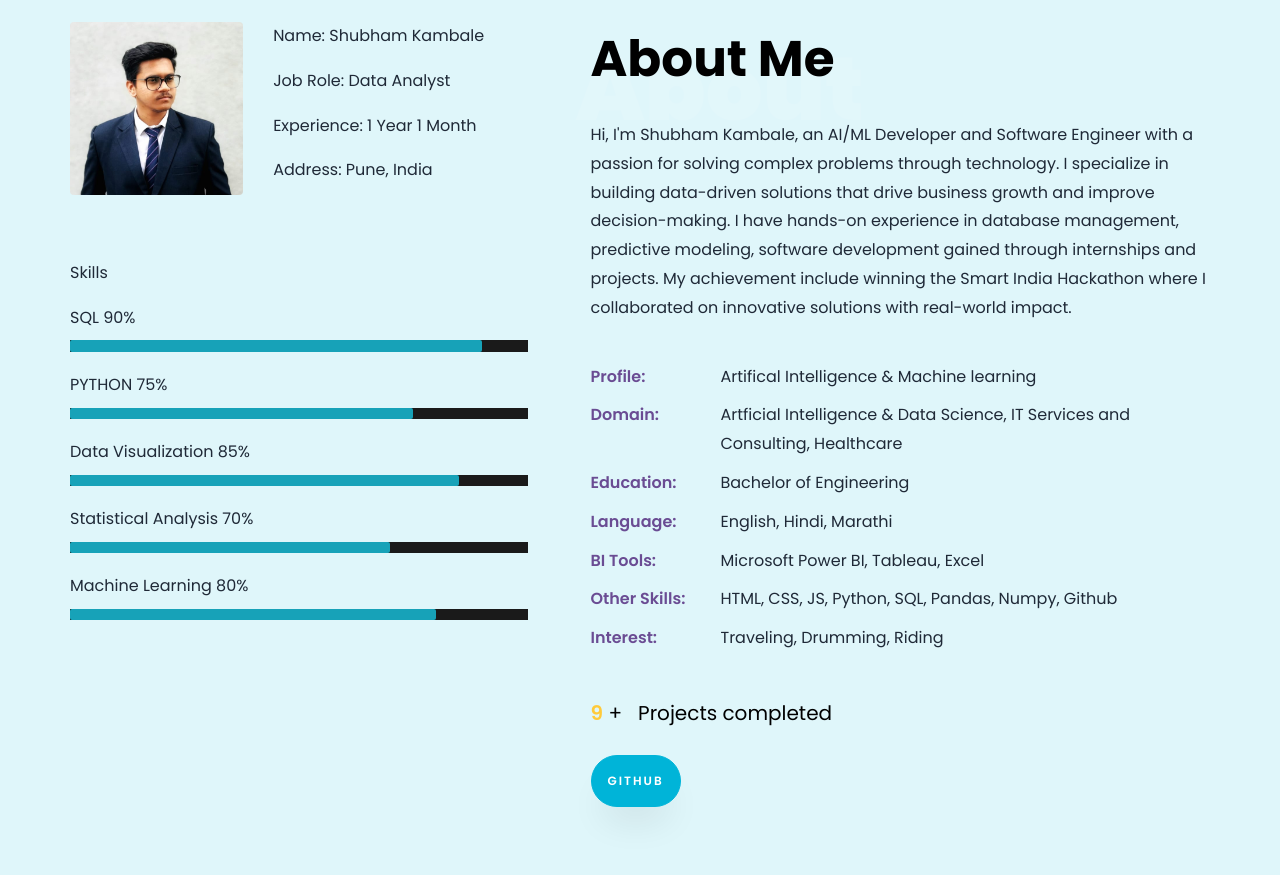
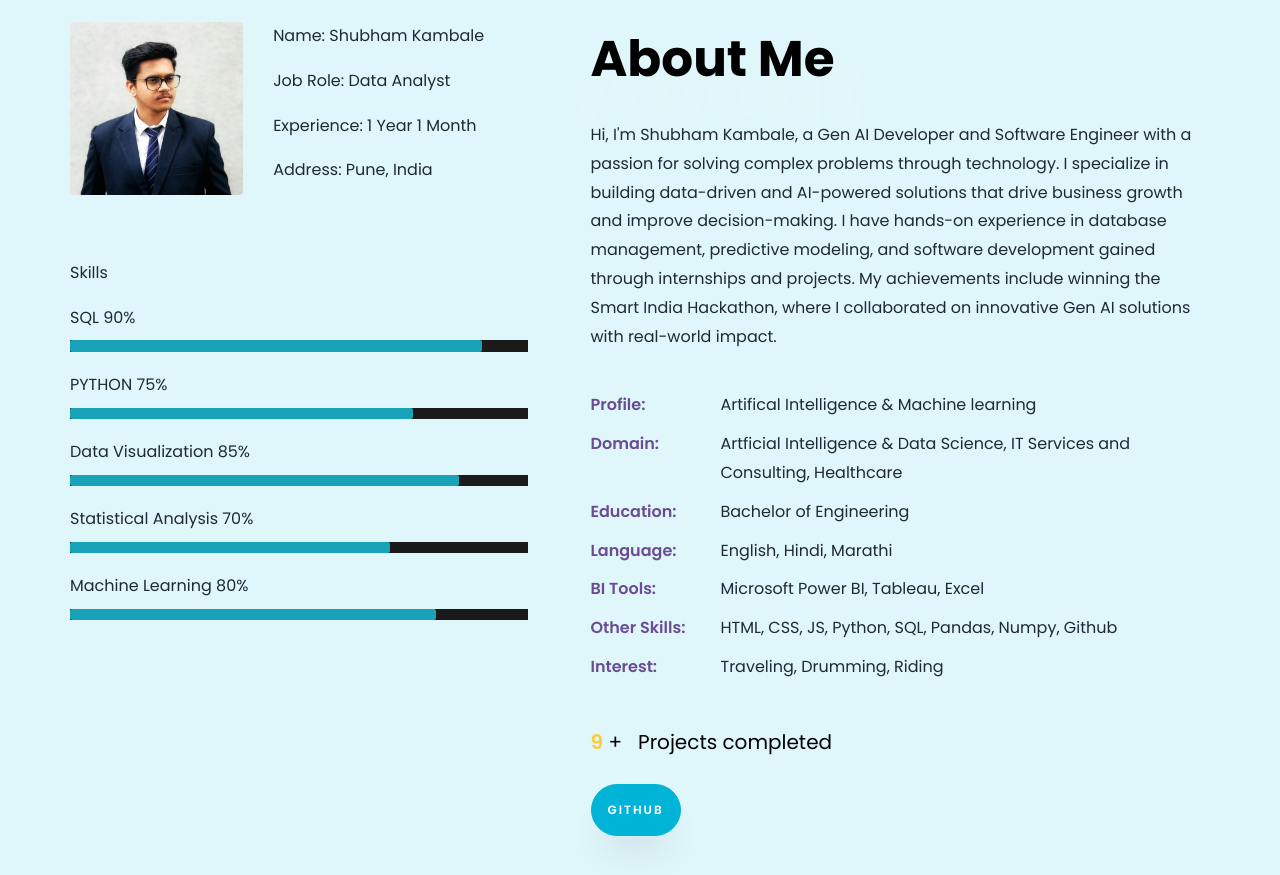
Before and after one commit to Shuboy742/shubhamkambale.github.io, a plain HTML site: page index.html in a window 1280 px wide. Shown: the part 840-1715 px from the top of the page. Drawn offline with Linux system fonts and the light colour scheme; files whose address does not match are found by name.

Commit message:
Update portfolio: Gen AI Developer role and experience sections

```diff
--- a/index.html
+++ b/index.html
@@ -270,11 +270,11 @@
 								<h1 class="big">About</h1>
 								<h2 class="mb-4">About Me</h2>
 
-								<p>Hi, I'm Shubham Kambale, an AI/ML Developer and Software Engineer with a passion for solving
-									complex problems through technology. I specialize in building data-driven solutions that drive business
-									growth and improve decision-making. I have hands-on experience in database management, predictive modeling,
-									software development gained through internships and projects. My achievement include winning the Smart India
-									Hackathon where I collaborated on innovative solutions with real-world impact.</p>
+								<p>Hi, I'm Shubham Kambale, a Gen AI Developer and Software Engineer with a passion for solving complex problems
+									through technology. I specialize in building data-driven and AI-powered solutions that drive business growth and
+									improve decision-making. I have hands-on experience in database management, predictive modeling, and software development
+									gained through internships and projects. My achievements include winning the Smart India Hackathon, where I collaborated on
+									innovative Gen AI solutions with real-world impact.</p>
 								<ul class="about-info mt-4 px-md-0 px-2">
 									<li class="d-flex"><span>Profile:</span> <span>Artifical Intelligence &amp; Machine learning</span></li>
 									<li class="d-flex"><span>Domain:</span> <span>Artficial Intelligence & Data Science, IT Services and Consulting, Healthcare</span></li>
```
